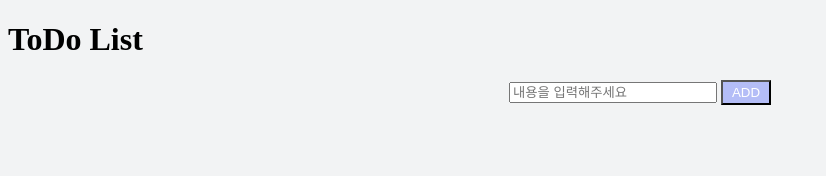
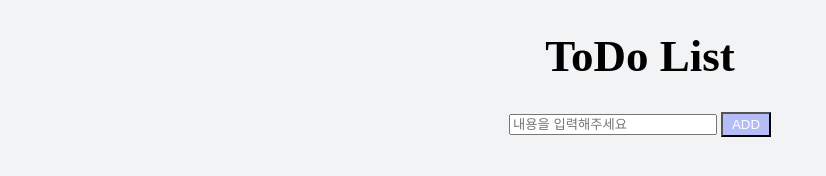
Before and after one commit to Edwardn-0/ToDo_List, a plain HTML site: page index.html in a window 1280 px wide. Shown: the whole page, without its empty margins (0-826 px from the left). Drawn offline with Linux system fonts and the light colour scheme.

Commit message:
Add files via upload

```diff
--- a/index.html
+++ b/index.html
@@ -8,7 +8,7 @@
     </head>
 
     <body><!--메인 내용-->
-        <h1>ToDo List</h1><!--제목 설정-->
+        <h1 class="main-title">ToDo List</h1><!--제목 설정-->
         <div class="todo-container"><!--내용 묶음-->
             <input type="text" placeholder="내용을 입력해주세요" id="todo-input"> <!--입력 상자-->
             <button id="todo-add">ADD</button>   <!--요소 추가 버튼-->
```
